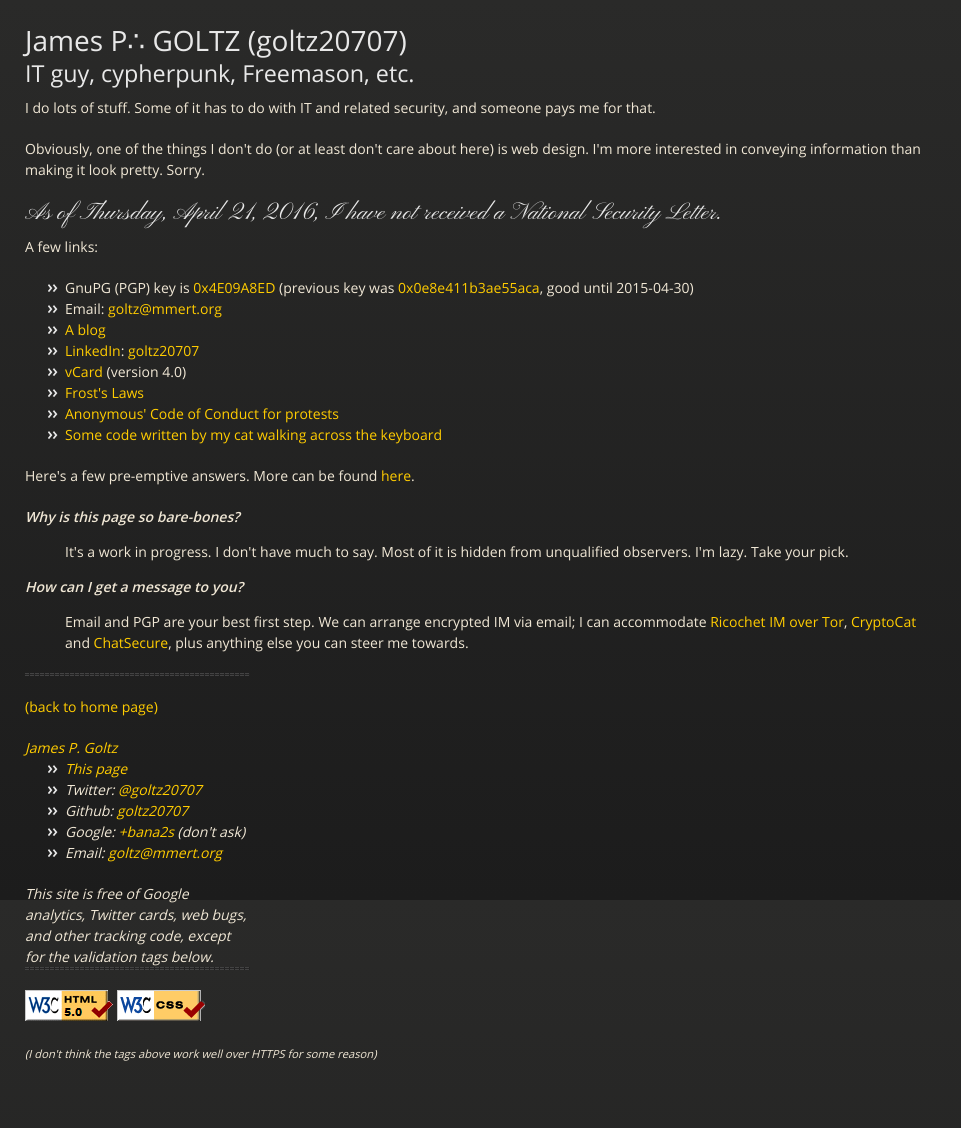
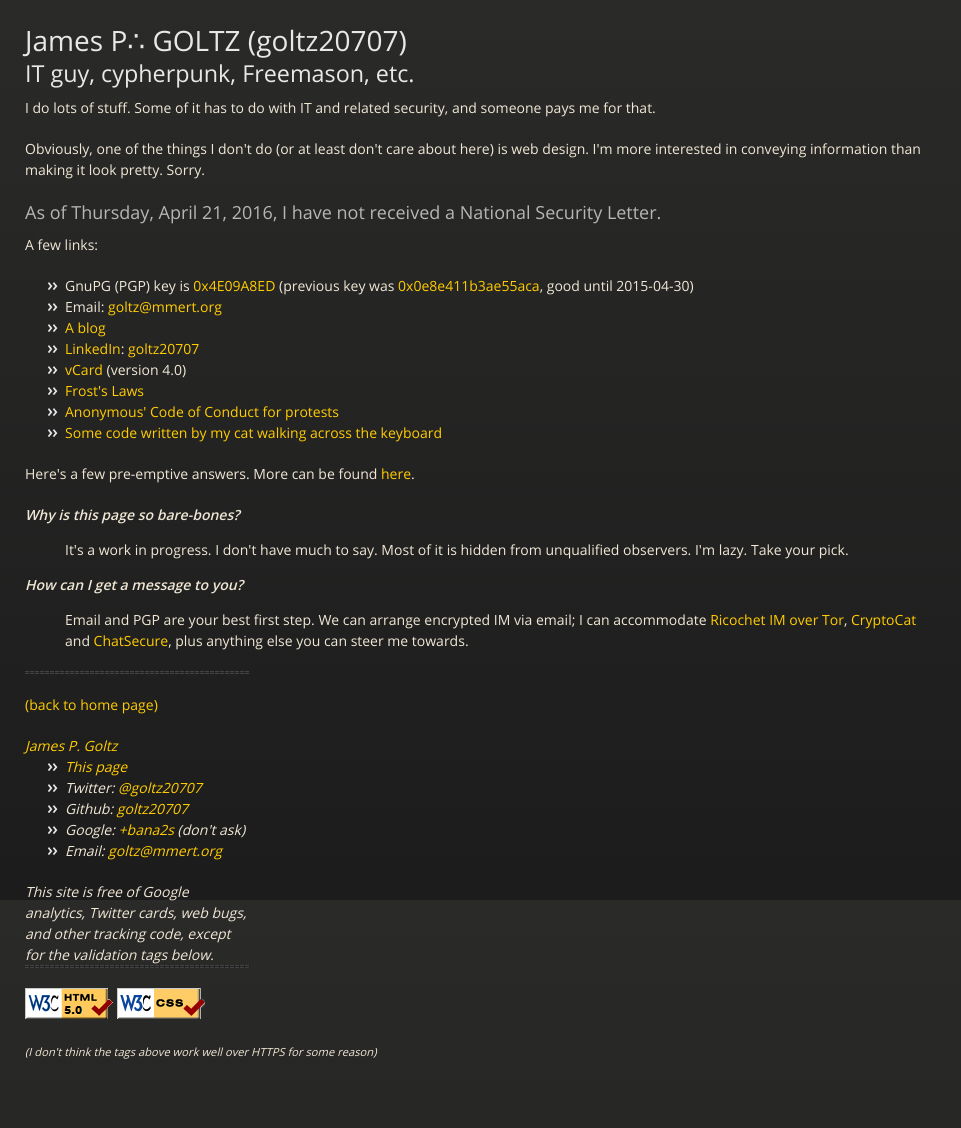
Before and after one commit to goltz20707/goltz20707.github.io, a Jekyll site: the page built from index.html, in a window 1280 px wide. Shown: the whole page, without its empty margins (0-961 px from the left). Built offline with Jekyll 4.4.1, drawn with Linux system fonts in a browser that asks for light colours.

Commit message:
Changed to H3.

```diff
--- a/_includes/nsl.html
+++ b/_includes/nsl.html
@@ -1,6 +1,6 @@
 <!-- insert date with date '+%A, %B %e, %Y' -->
-<h2>As of
+<h3>As of
 
 Thursday, April 21, 2016,
 
-I have not received a National Security Letter.</h2>
+I have not received a National Security Letter.</h3>
```
